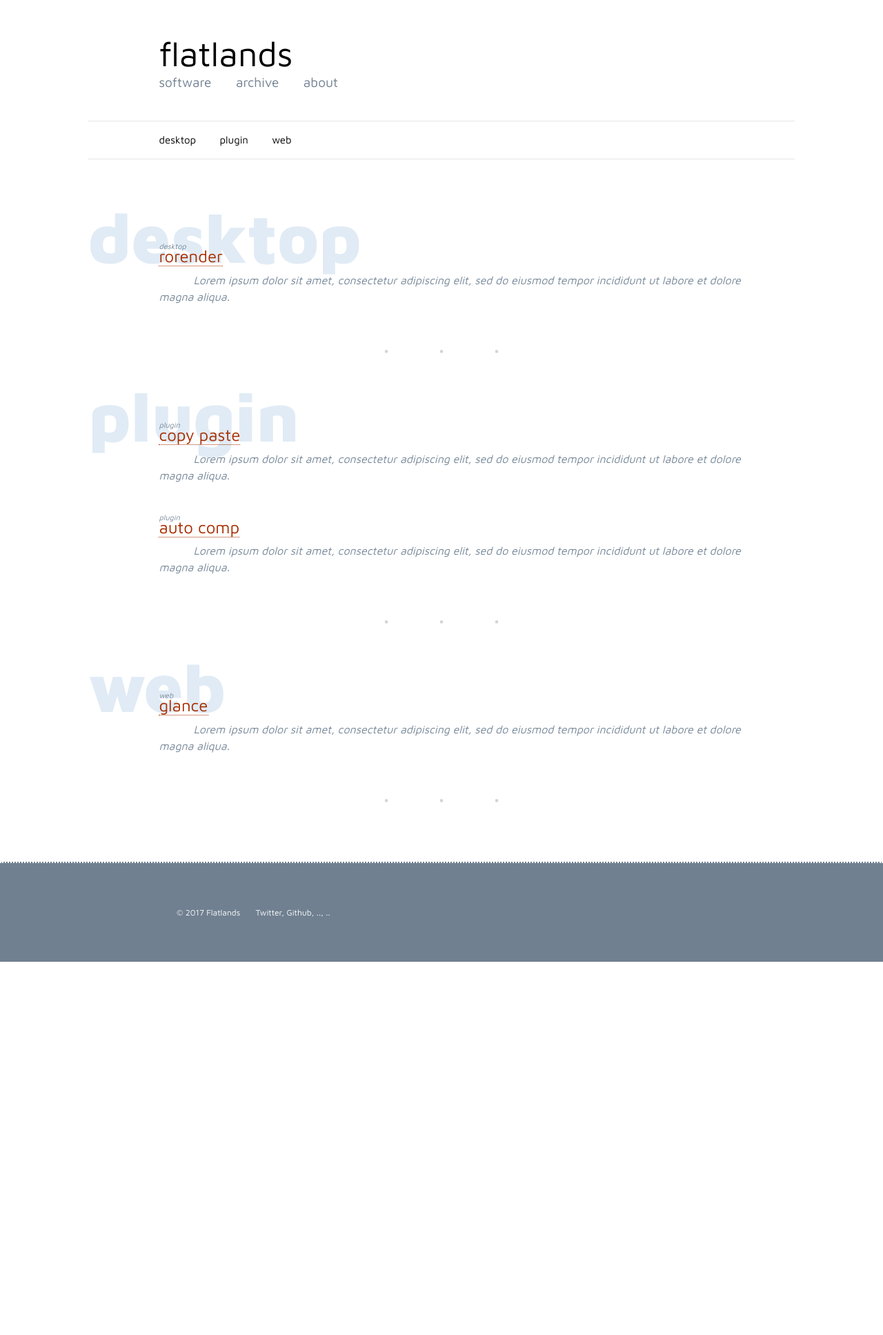
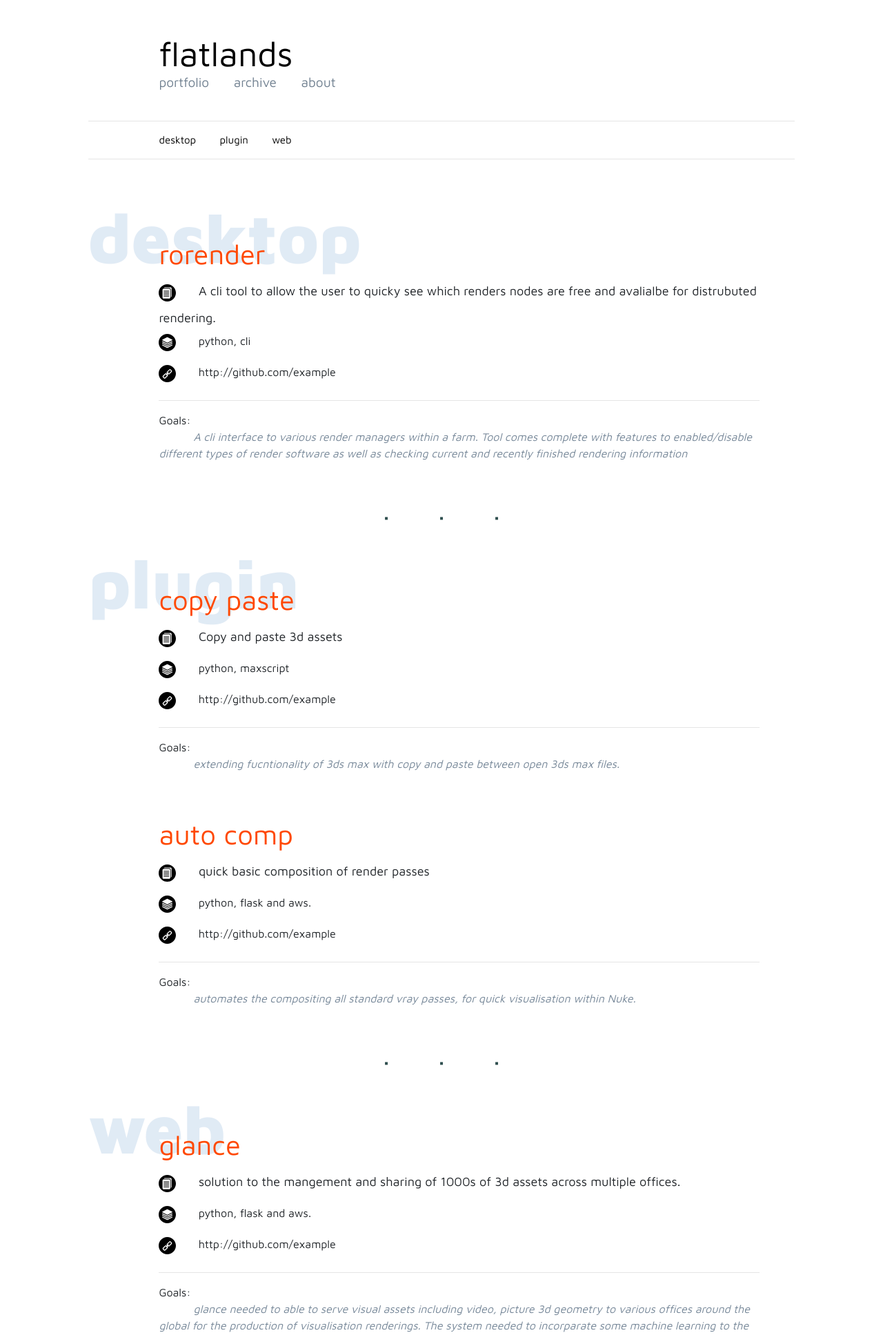
Before and after one commit to najar1412/flatlandsio, a Flask app: page /software in a window 1280 px wide. Shown: the top 1935 px of the page at 69% size. Before the commit the page ends 1394 px from the top, so only its background shows below. Run offline with Flask 2, Linux system fonts and the light colour scheme; some libraries are stand-ins or nearby versions.

Commit message:
design, refactor

```diff
--- a/flatlandsio/modules/data.py
+++ b/flatlandsio/modules/data.py
@@ -3,40 +3,50 @@ software = {
         'title': 'glance',
         'author': 'rory jarrel',
         'tags': ['library'],
-        'strap': 'Lorem ipsum dolor sit amet, consectetur adipiscing elit, sed do eiusmod tempor incididunt ut labore et dolore magna aliqua.',
-        'content': 'Lorem ipsum dolor sit amet, consectetur adipiscing elit, sed do eiusmod tempor incididunt ut labore et dolore magna aliqua. Ut enim ad minim veniam, quis nostrud exercitation ullamco laboris nisi ut aliquip ex ea commodo consequat. Duis aute irure dolor in reprehenderit in voluptate velit esse cillum dolore eu fugiat nulla pariatur. Excepteur sint occaecat cupidatat non proident, sunt in culpa qui officia deserunt mollit anim id est laborum.',
+        'summary': 'solution to the mangement and sharing of 1000s of 3d assets across multiple offices.',
+        'tech': 'python, flask and aws.',
+        'code': 'http://github.com/example',
+        'goal': 'glance needed to able to serve visual assets including video, picture 3d geometry to various offices around the global for the production of visualisation renderings. The system needed to incorparate some machine learning to the tune of item detection in both stills and video.',
         'type': 'web'
     },
     2: {
         'title': 'gallery',
         'author': 'rory jarrel',
         'tags': ['photo'],
-        'strap': 'Lorem ipsum dolor sit amet, consectetur adipiscing elit, sed do eiusmod tempor incididunt ut labore et dolore magna aliqua.',
-        'content': 'Lorem ipsum dolor sit amet, consectetur adipiscing elit, sed do eiusmod tempor incididunt ut labore et dolore magna aliqua. Ut enim ad minim veniam, quis nostrud exercitation ullamco laboris nisi ut aliquip ex ea commodo consequat. Duis aute irure dolor in reprehenderit in voluptate velit esse cillum dolore eu fugiat nulla pariatur. Excepteur sint occaecat cupidatat non proident, sunt in culpa qui officia deserunt mollit anim id est laborum.',
+        'summary': 'personally managed cloud photo galleries.',
+        'tech': 'python, flask, postgresql and aws',
+        'code': 'http://github.com/example',
+        'goal': 'This system is aimed at your everyday tourists. A simple system of managing hoilday snaps, that are simple to share with friends and family.',
         'type': 'web'
     },
-    2: {
+    3: {
         'title': 'rorender',
         'author': 'rory jarrel',
         'tags': ['backburner', 'vray'],
-        'strap': 'Lorem ipsum dolor sit amet, consectetur adipiscing elit, sed do eiusmod tempor incididunt ut labore et dolore magna aliqua.',
-        'content': 'Lorem ipsum dolor sit amet, consectetur adipiscing elit, sed do eiusmod tempor incididunt ut labore et dolore magna aliqua. Ut enim ad minim veniam, quis nostrud exercitation ullamco laboris nisi ut aliquip ex ea commodo consequat. Duis aute irure dolor in reprehenderit in voluptate velit esse cillum dolore eu fugiat nulla pariatur. Excepteur sint occaecat cupidatat non proident, sunt in culpa qui officia deserunt mollit anim id est laborum.',
+        'summary': 'A cli tool to allow the user to quicky see which renders nodes are free and avalialbe for distrubuted rendering.',
+        'tech': 'python, cli',
+        'code': 'http://github.com/example',
+        'goal': 'A cli interface to various render managers within a farm. Tool comes complete with features to enabled/disable different types of render software as well as checking current and recently finished rendering information',
         'type': 'desktop'
     },
-    3: {
+    4: {
         'title': 'copy paste',
         'author': 'rory jarrel',
-        'tags': ['3ds max'],
-        'strap': 'Lorem ipsum dolor sit amet, consectetur adipiscing elit, sed do eiusmod tempor incididunt ut labore et dolore magna aliqua.',
-        'content': 'Lorem ipsum dolor sit amet, consectetur adipiscing elit, sed do eiusmod tempor incididunt ut labore et dolore magna aliqua. Ut enim ad minim veniam, quis nostrud exercitation ullamco laboris nisi ut aliquip ex ea commodo consequat. Duis aute irure dolor in reprehenderit in voluptate velit esse cillum dolore eu fugiat nulla pariatur. Excepteur sint occaecat cupidatat non proident, sunt in culpa qui officia deserunt mollit anim id est laborum.',
+        'tags': ['3ds max', 'python', 'maxscript'],
+        'summary': 'Copy and paste 3d assets',
+        'tech': 'python, maxscript',
+        'code': 'http://github.com/example',
+        'goal': 'extending fucntionality of 3ds max with copy and paste between open 3ds max files.',
         'type': 'plugin'
     },
-    4: {
+    5: {
         'title': 'auto comp',
         'author': 'rory jarrel',
-        'tags': ['3ds max', 'vray'],
-        'strap': 'Lorem ipsum dolor sit amet, consectetur adipiscing elit, sed do eiusmod tempor incididunt ut labore et dolore magna aliqua.',
-        'content': 'Lorem ipsum dolor sit amet, consectetur adipiscing elit, sed do eiusmod tempor incididunt ut labore et dolore magna aliqua. Ut enim ad minim veniam, quis nostrud exercitation ullamco laboris nisi ut aliquip ex ea commodo consequat. Duis aute irure dolor in reprehenderit in voluptate velit esse cillum dolore eu fugiat nulla pariatur. Excepteur sint occaecat cupidatat non proident, sunt in culpa qui officia deserunt mollit anim id est laborum.',
+        'tags': ['3ds max', 'vray', 'python', 'nuke'],
+        'summary': 'quick basic composition of render passes',
+        'tech': 'python, flask and aws.',
+        'code': 'http://github.com/example',
+        'goal': 'automates the compositing all standard vray passes, for quick visualisation within Nuke.',
         'type': 'plugin'
     },
 }
--- a/flatlandsio/static/css/main.css
+++ b/flatlandsio/static/css/main.css
@@ -58,7 +58,7 @@ pre {
 }
 .section-head {
   color: rgba(0, 92, 173, 0.12);
-  height: 50px;
+  height: 35px;
 }
 .section-head h4 {
   font-weight: bold;
@@ -67,7 +67,7 @@ pre {
 .blog-post {
   padding-left: 10%;
   padding-right: 5%;
-  padding-bottom: 25px;
+  padding-bottom: 40px;
 }
 .blog-post small {
   position: relative;
@@ -85,10 +85,9 @@ pre {
   color: darkslategray;
 }
 .blog-post a {
-  color: rgb(168, 45, 0);
+  font-size: 40px;
+  color: rgb(255, 72, 0);
   text-decoration: none;
-  border-width: 1px;
-  border-bottom-style: dotted;
 }
 .blog-post a:hover {
   color: rgb(255, 72, 0);
@@ -105,8 +104,8 @@ pre {
 .footer-detail {
   padding-top: 60px;
   padding-bottom: 60px;
-  padding-left: 20%;
-  padding-right: 20%;
+  padding-left: 10%;
+  padding-right: 10%;
 }
 .footer-detail a {
   color: white;
--- a/flatlandsio/templates/base.html
+++ b/flatlandsio/templates/base.html
@@ -11,7 +11,7 @@
       gtag('config', 'UA-109427281-1');
     </script>
 
-    <title>Flatlands</title>
+    <title>flatlands</title>
     <!-- Required meta tags -->
     <meta charset="utf-8">
     <meta name="viewport" content="width=device-width, initial-scale=1, shrink-to-fit=no">
--- a/flatlandsio/templates/blog.html
+++ b/flatlandsio/templates/blog.html
@@ -23,7 +23,7 @@
                     <small>
                         tags:
                         {% for tag in data.tags.split(' ') %}
-                        <a href="/tag/{{tag}}">{{tag}}</a>,
+                        <a  style="font-size: 10px;" href="/tag/{{tag}}">{{tag}}</a>,
                         {% endfor %}
                     </small>
                 </div>
--- a/flatlandsio/templates/header.html
+++ b/flatlandsio/templates/header.html
@@ -3,7 +3,7 @@
 <div class="title"><a href="/blog">flatlands</a></div>
 
   <div style="font-size: 19px; position: relative; bottom: 10px;" class="header-nav">
-    <a href="/software">software</a>
+    <a href="/software">portfolio</a>
     <a href="/blog">archive</a>
     <a href="/about">about</a>
     <!-- <a href="/settings">admin</a> !-->
--- a/flatlandsio/templates/software.html
+++ b/flatlandsio/templates/software.html
@@ -16,14 +16,23 @@
 <a name="{{ type }}"></a>
     {% for code, data in software.items() %}
         {% if data.type == type %}
+        <p style="height:10px;"></p>
             <div class="blog-post">
-                <small>{{ data.type }}</small>
-                <h4><a href="/software/{{ data.title|replace(" ", "-") }}">{{data.title}}</a></h4>
-                <div class="blog-post-strap">{{data.strap}}</div>
+                <h1 style="color: rgb(255, 72, 0); font-size: 40px; margin-bottom: 10px;">{{data.title}}</h1>
+
+                <img style="margin-top: 10px; margin-bottom: 10px; width: 25px; height: 25px;" src="{{ url_for('static', filename='img/002-document.svg') }}">  &nbsp; &nbsp;  &nbsp;
+                <span style="font-size: 18px;">{{data.summary}}</span> <br>
+                <img style="margin-top: 10px; margin-bottom: 10px; width: 25px; height: 25px;" src="{{ url_for('static', filename='img/001-layers.svg') }}"> &nbsp; &nbsp;  &nbsp; {{data.tech}} <br>
+                <img style="margin-top: 10px; margin-bottom: 10px; width: 25px; height: 25px;" src="{{ url_for('static', filename='img/003-link.svg') }}"> &nbsp; &nbsp;  &nbsp; {{data.code}} <br>
+
+                <hr>
+                Goals:
+                <div class="blog-post-strap">{{data.goal}}</div>
+
             </div>
         {% endif %}
     {% endfor %}
-    <div style="color: lightgray; text-align: center; word-spacing: 50px; font-size: 50px">· · ·</div>
+    <div style="color: darkslategray; text-align: center; word-spacing: 50px; font-size: 50px">· · ·</div>
 {% endfor %}
 
 {% endblock %}
```
Also changed, not shown: flatlandsio/static/img/001-layers.svg (added), flatlandsio/static/img/002-document.svg (added), flatlandsio/static/img/003-link.svg (added), flatlandsio/static/img/art_idea_.png (deleted).
